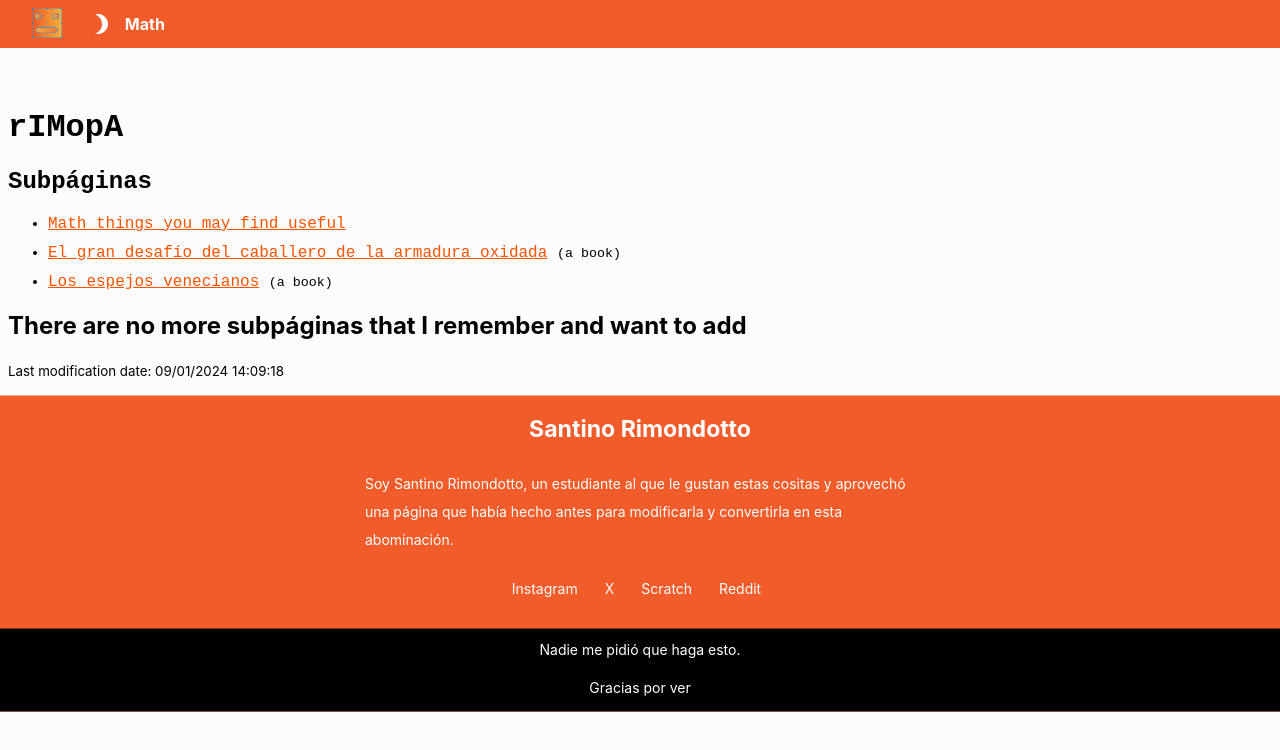
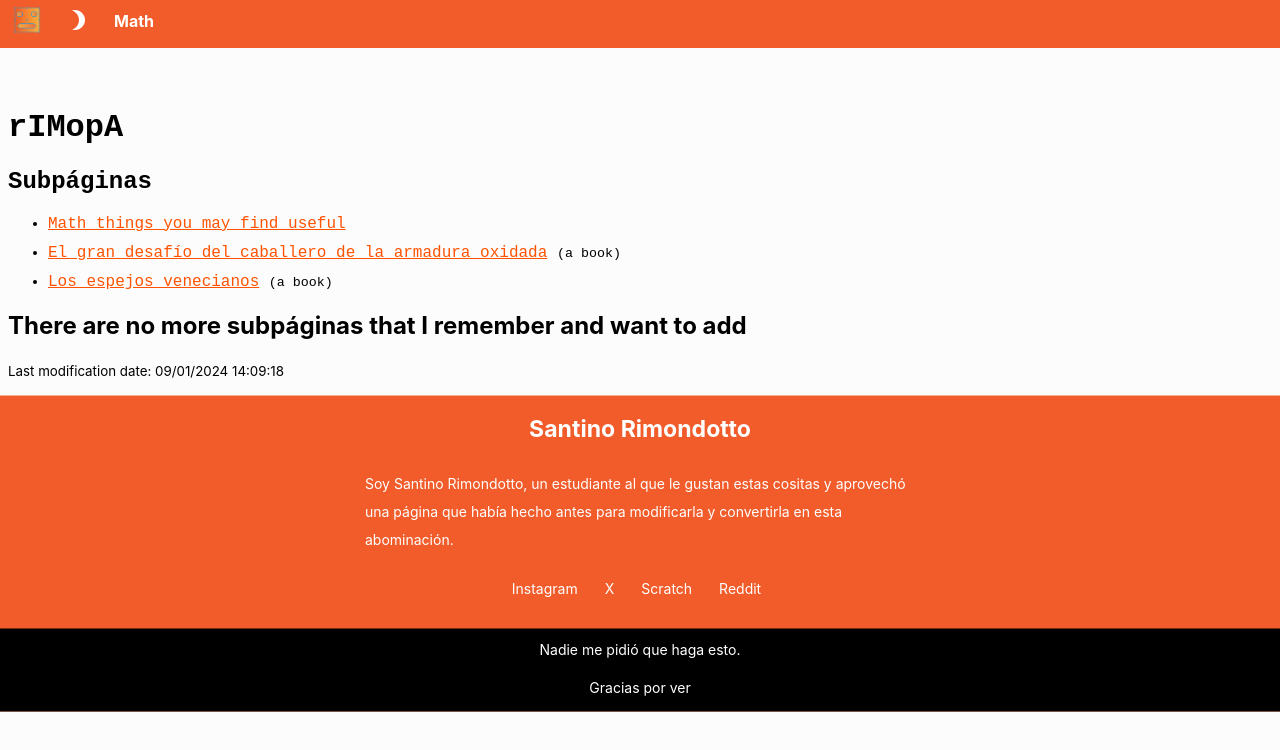
Before and after one commit to rimopa/RIMOPA, a plain HTML site: page index.html in a window 1280 px wide. Drawn offline with Linux system fonts and the light colour scheme.

Commit message:
better bar

```diff
--- a/general/index.css
+++ b/general/index.css
@@ -10,7 +10,7 @@ body.dark {
   color: #fcfcfc;
 }
 main {
-  padding-top: 5rem;
+  padding-top: 5em;
 }
 header {
   font-size: 110%;
@@ -43,39 +43,31 @@ body.dark bar a {
 }
 /*  header*/
 #header {
+  font-weight: bold;
+  top: 0;
+  width: 100%;
+  box-sizing: border-box;
+  height: 3em;
   display: flex;
   flex-direction: row;
   justify-content: flex-start;
   flex-wrap: nowrap;
-  box-sizing: border-box;
-  height: 3rem;
-  font-weight: bold;
-  font-size: 1rem;
-  top: 0;
-  width: 100%;
+  align-items: center;
+  align-content: center;
 }
-#header img.logo {
-  height: 2.25rem;
-  bottom: 0.08em;
-  margin-left: 1.05em;
-  position: relative;
+#header .button:hover {
+  cursor: pointer;
+  background-color: #b13e17;
 }
-
-#header h-item {
-  padding: 0 0.75rem;
-  display: flex;
-  align-items: center;
+#header .item * {
   vertical-align: middle;
 }
-#header h-item.button {
-  cursor: pointer;
-  height: 3rem;
-  vertical-align: middle;
+#header .item {
+  height: 100%;
+  box-sizing: border-box;
+  padding: 0.3em 0.75em;
 }
-#header h-item.button:hover {
-  background-color: #b13e17;
-}
-body.dark #header h-item.button:hover {
+body.dark #header .button:hover {
   background-color: #515151;
 }
 /*  footer*/
--- a/index.html
+++ b/index.html
@@ -44,25 +44,24 @@
   </head>
   <body id="body">
     <bar id="header">
-      <h-item>
+      <a href="index.html" class="item">
         <img
           title="Guau alta eskin"
-          class="logo"
           alt="Rimopa"
           draggable="false"
           src="general/logo.png"
+          height="30"
         />
-      </h-item>
-      <h-item title="dark mode" class="button" onclick="toggleTheme()">
+      </a>
+      <a class="button item" title="dark mode" onclick="toggleTheme()">
         <img
-          style="vertical-align: middle"
           src="general/dark_theme.svg"
-          width="24"
           height="24"
+          draggable="false"
           alt="dark mode button"
         />
-      </h-item>
-      <a href="math.html" style="width: 100%">Math</a>
+      </a>
+      <a class="item" href="math.html"><span>Math</span></a>
       <!--<h-item>
 				<a href="https://scratchce.github.io/beta/<redirect to the lastest or version>/#id" class="link"> Caress Communicat</a>
 			</h-item>-->
```
